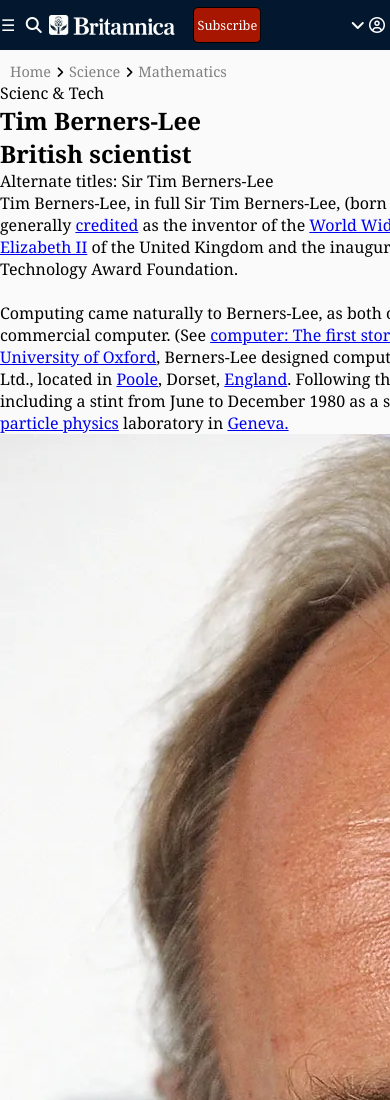
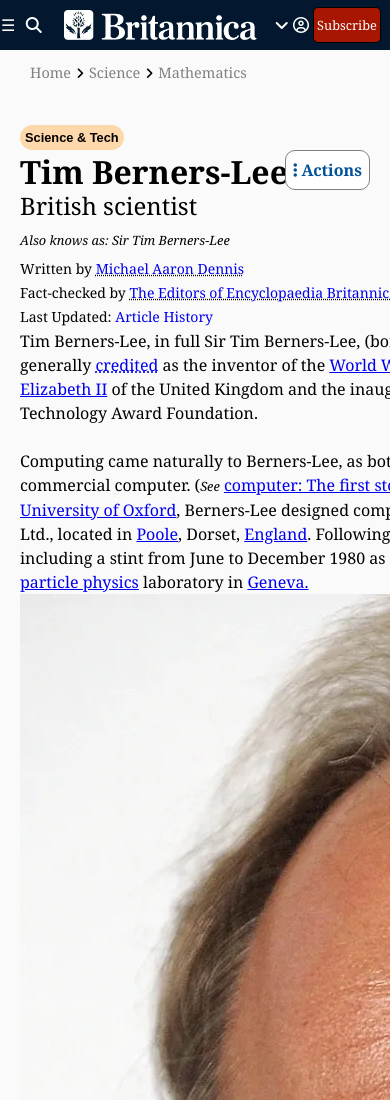
Before and after one commit to GigiTheGiraffe/tim-berners-lee, a plain HTML site: page index.html in a window 390 px wide. Shown: the top 1100 px of the page. Drawn offline with Linux system fonts and the light colour scheme.

Commit message:
hgroup css

```diff
--- a/index.html
+++ b/index.html
@@ -32,11 +32,10 @@
                     <li><a href="#">Science</a><i class="fa-solid fa-angle-right"></i></li>
                     <li><a href="#">Mathematics</a></li>
                 </ul>
-                <p class="category" class="hid-des">Scienc & Tech</p>
             </section>
             <section id="first-container">
                 <hgroup id="top-info">
-                    <!-- add buton science & tech / actions-->
+                        <span class="hid-des"><button class="category">Science & Tech</button></span>
                         <h1>Tim Berners-Lee</h1>
                         <h2>British scientist</h2>
                         <ul id="social" class="hid-mob">
@@ -46,10 +45,14 @@
                             <li><i class="fa-regular fa-comment-dots"></i><a href="#">Feedback</a></li>
                             <li><a href="#"><i id="dots" class="fa-solid fa-ellipsis-vertical"></i></a></li>
                        </ul>
+                       <a class="hid-des" id="actions"><i id="dots" class="fa-solid fa-ellipsis-vertical"></i>&nbsp;Actions</a>
                         <article>
-                            <p class="alternate" class="hid-mob">Alternate titles: Sir Tim Berners-Lee</p>
+                            <p class="alternate"><span class="hid-mob">Alternate titles: Sir Tim Berners-Lee</span></p>
+                            <p class="italic"><span class="hid-des">Also knows as: Sir Tim Berners-Lee</span></p>
                             <p id="author" class="hid-mob">By <a href="#">Michael Aaron Dennis</a> <span class="grey">•Last Updated: Dec 2,2022 </span>• <a href="#">Edit History</a></p>
-                            <!--Add written by, fact-checkep, updated -->
+                            <p class="hid-des">Written by <span class="dotted"><a href="#">Michael Aaron Dennis</a></span></p>
+                            <p class="hid-des">Fact-checked by <span class="dotted"><a href="#">The Editors of Encyclopaedia Britannica</a></span></p>
+                            <p class="hid-des">Last Updated: <a href="#">Article History</a></p>
                         </article>
                         <!-- add table of contes WITH icons, add audio button in a new section-->
                     </hgroup>
--- a/style.css
+++ b/style.css
@@ -9,6 +9,8 @@ body {
     width: 100svh;
     background-color: #FAFAFA;
 }
+
+.italic {font-style: italic;}
 
 @media only screen and (max-width: 699px) {
 
@@ -78,7 +80,6 @@ body {
             padding-bottom: 0.5rem;
             padding-left: 0.2rem;
             padding-right: 0.2rem;
-            order: 1;
             font-size: 0.8em;
             margin: 1vw;
         }
@@ -86,7 +87,7 @@ body {
         .nav-button-right {
             order: 3;
             display: flex;
-            flex: 5;
+            flex: 2;
             align-items: center;
             margin-right: 5px;
             justify-content: flex-end;
@@ -101,6 +102,7 @@ body {
 
         .nav-button-right li:nth-child(2) {
             justify-content: right;
+            order: -1;
         }
 
         .nav-button-left {
@@ -117,10 +119,58 @@ body {
             margin: 1px;
         }
 
+        main {
+            width: 850px;
+            height: 100%;
+            margin-left: 20px;
+            line-height: 1.5em;
+        }
+
         .category {
             border-radius: 20px;
+            background-color: #FED7AA;
+            padding: 5px;
+            border: none;
+            font-weight: bold;
+            font-size: 0.8em;
+            margin-top: 40px;
+            margin-bottom: 10px;
+        }
 
+        #top-info h1 {
+            font-size: 2em;
+            margin-bottom: 5px;
         }
+
+        #top-info h2 {
+            font-size: 1.5em;
+            font-weight: 500;
+            margin: 10px 0;
+        }
+
+        #actions {
+            position: absolute;
+            right: 20px;
+            color: #005298;
+            font-weight: 600;
+            padding: 7px;
+            top: 150px;
+            border: gray 1px solid;
+            background-color: white;
+            border-radius: 10px;
+        }
+
+        .italic {
+            margin-bottom: 5px;
+            font-size: 0.8em;
+        }
+
+        hgroup article a {text-decoration: none;}
+
+        hgroup p {font-size: 14px;}
+
+        .dotted {text-decoration: underline dotted;}
+
 }
 
 @media only screen and (min-width: 700px) {
@@ -304,8 +354,6 @@ body {
 
     .strong {font-weight: bold;}
 
-    .italic {font-style: italic;}
-
     .biography {
     font-size: 1.2em;
     line-height: 1.5em;
```
